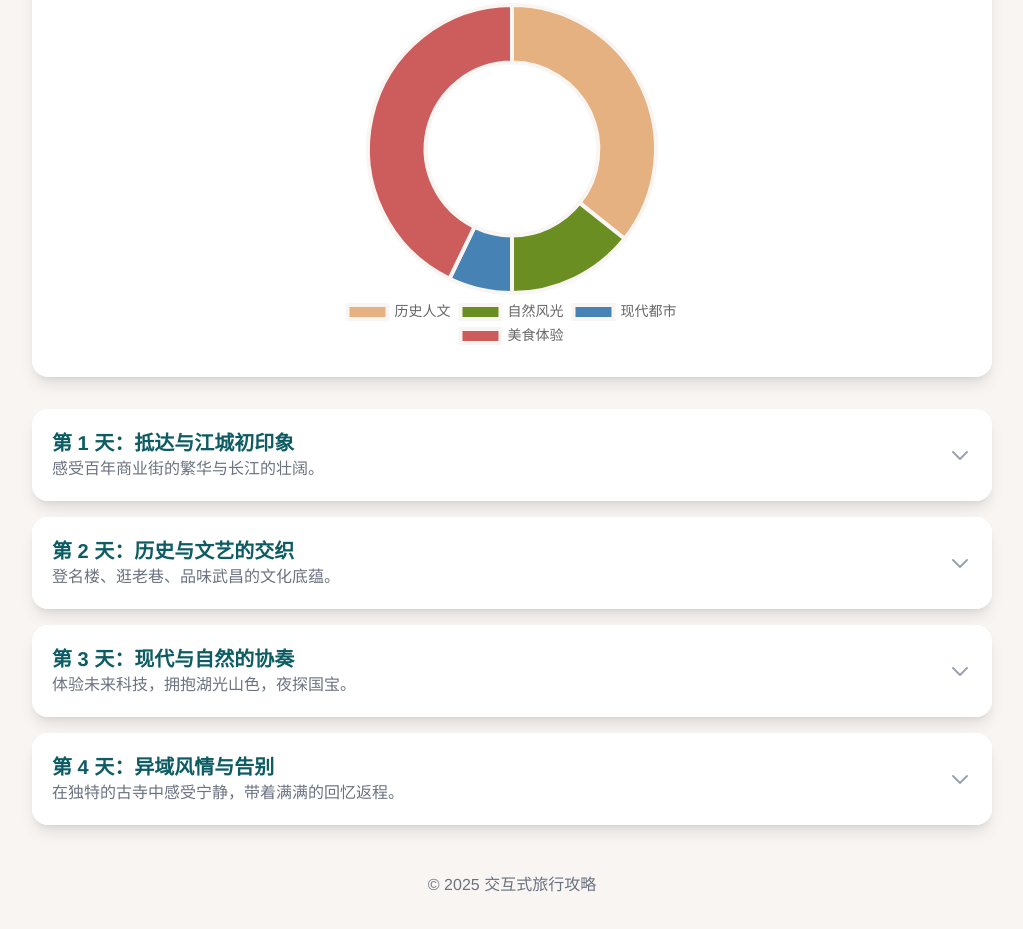
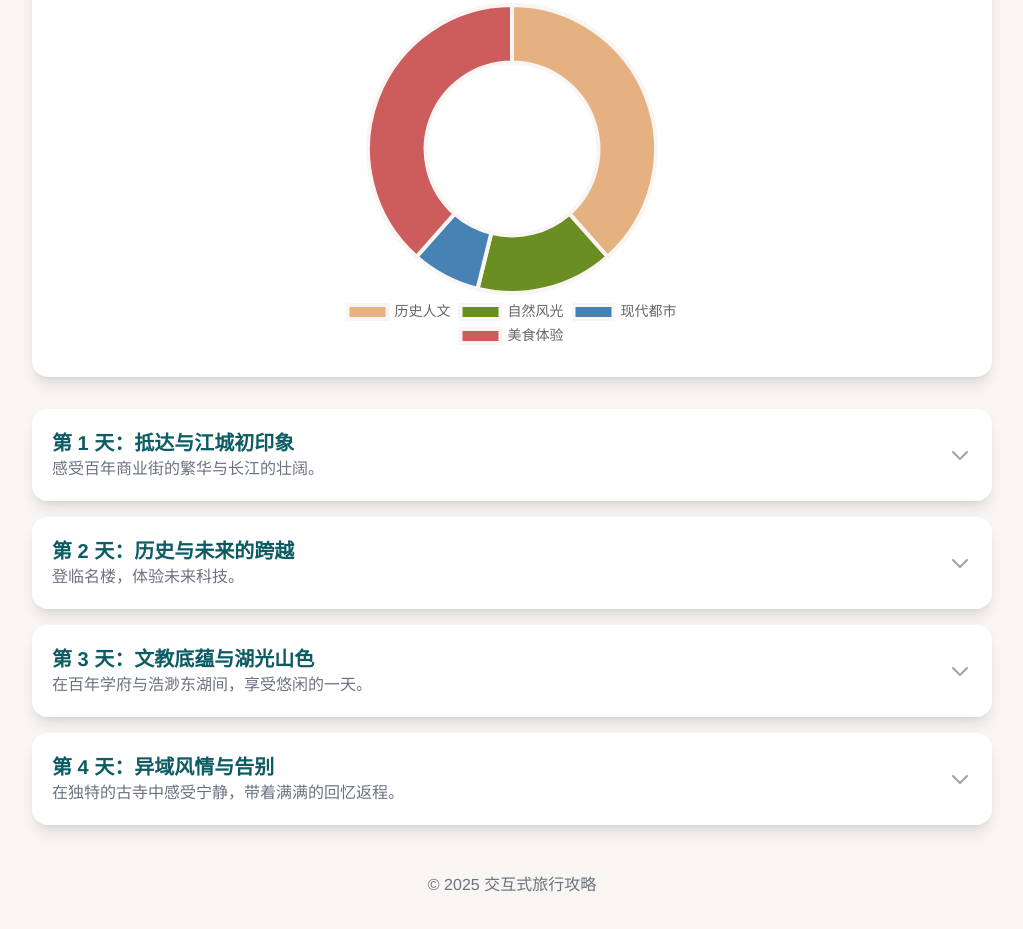
Before and after one commit to dx870930/wuhan, a plain HTML site: page index.html in a window 1280 px wide. Shown: the part 377-1306 px from the top of the page, without its empty margins (128-1151 px from the left). Drawn offline with nearby package versions, Linux system fonts and the light colour scheme.

Commit message:
Update index.html

```diff
--- a/index.html
+++ b/index.html
@@ -153,7 +153,7 @@
                         <ul class="list-disc list-inside space-y-2 text-gray-700">
                             <li><strong>汉口火车站 → 酒店：</strong>乘坐 <span class="metro-line">地铁2号线</span> 直达【江汉路站】。</li>
                             <li><strong>前往黄鹤楼：</strong>从【江汉路站】乘 <span class="metro-line">地铁6号线</span> 换乘 <span class="metro-line">地铁5号线</span> 至【司门口黄鹤楼站】。</li>
-                            <li><strong>前往光谷：</strong>从【江汉路站】乘坐 <span class="metro-line">地铁2号线</span> 一路直达【光谷广场站】。</li>
+                            <li><strong>前往光谷：</strong>从武昌古城（如【积玉桥站】）乘坐 <span class="metro-line">地铁2号线</span> 前往【光谷广场站】。</li>
                             <li><strong>前往古德寺：</strong>从【江汉路站】乘 <span class="metro-line">地铁2号线</span> 换乘 <span class="metro-line">地铁1号线</span> 至【头道街站】。</li>
                         </ul>
                     </div>
@@ -191,35 +191,34 @@
                 },
                 {
                     day: 2,
-                    title: "历史与文艺的交织",
-                    theme: "登名楼、逛老巷、品味武昌的文化底蕴。",
+                    title: "历史与未来的跨越",
+                    theme: "登临名楼，体验未来科技。",
                     schedule: [
-                        { time: "上午", activity: "登临黄鹤楼，之后漫步于武汉长江大桥。", cultural: "黄鹤楼" },
+                        { time: "上午", activity: "登临黄鹤楼。", cultural: "黄鹤楼" },
                         { time: "中午", activity: "在户部巷享用午餐，品尝各类地道小吃。" },
-                        { time: "下午", activity: "参观辛亥革命武昌起义纪念馆（红楼），之后前往昙华林文艺街区闲逛。" }
+                        { time: "下午", activity: "之后步行前往昙华林文艺街区闲逛。", cultural: "昙华林" },
+                        { time: "下午", activity: "前往光谷，体验新潮的光谷空轨。", cultural: "光谷空轨" }
                     ],
-                    transport: "从【江汉路站】乘坐<span class='metro-line'>地铁6号线</span>，在【六渡桥站】换乘<span class='metro-line'>地铁5号线</span>至【司门口黄鹤楼站】（A口出）。当日武昌景点均可步行连接。",
+                    transport: "上午游览后，需从户部巷或昙华林附近乘坐<span class='metro-line'>地铁2号线</span>（从积玉桥站上车）前往光谷广场站（车程约45-60分钟）。晚餐地点也在光谷，行程连贯。",
                     food: [
-                        { name: "徐嫂糊汤粉", desc: "户部巷经典，鱼汤鲜美。", type: "小吃" },
-                        { name: "何记豆皮", desc: "户部巷必吃，外酥里糯。", type: "小吃" },
-                        { name: "石婆婆热干面", desc: "户部巷地道选择。", type: "小吃" },
-                        { name: "靓靓蒸虾", desc: "（雪松路总店）武汉宵夜的代表，品尝清蒸或油焖小龙虾。", type: "正餐" }
+                        { name: "户部巷小吃", desc: "品尝徐嫂糊汤粉、何记豆皮等。", type: "小吃" },
+                        { name: "靓靓蒸虾", desc: "（光谷康桥小区店）晚餐可在此品尝武汉最受欢迎的小龙虾之一。", type: "正餐" }
                     ]
                 },
                 {
                     day: 3,
-                    title: "现代与自然的协奏",
-                    theme: "体验未来科技，拥抱湖光山色，夜探国宝。",
+                    title: "文教底蕴与湖光山色",
+                    theme: "在百年学府与浩渺东湖间，享受悠闲的一天。",
                     schedule: [
-                        { time: "上午", activity: "前往光谷，体验新潮的光谷空轨。" },
-                        { time: "中午", activity: "在光谷商业区自由选择午餐。" },
-                        { time: "下午", activity: "游览武汉大学，之后前往东湖风景区骑行或散步。" },
+                        { time: "上午", activity: "游览武汉大学。", cultural: "武汉大学" },
+                        { time: "中午", activity: "在武汉大学附近享用午餐。" },
+                        { time: "下午", activity: "漫步或骑行于整个东湖风景区。" },
                         { time: "晚上", activity: "在武大或东湖附近品尝小吃，之后18:30参观湖北省博物馆。", cultural: "湖北省博物馆" }
                     ],
-                    transport: "从【江汉路站】乘坐<span class='metro-line'>地铁2号线</span>直达【光谷广场站】。从光谷乘<span class='metro-line'>地铁2号线</span>至【街道口站】前往武大。武大、东湖、博物馆三地相连，建议步行或骑行。",
+                    transport: "从【江汉路站】乘坐<span class='metro-line'>地铁2号线</span>至【街道口站】或【广埠屯站】前往武大。本日所有景点均在东湖片区，步行或骑行即可轻松连接。",
                     food: [
-                        { name: "江南小观园", desc: "（武大店）被誉为“武大校外食堂”，品尝地道湖北菜。", type: "正餐" },
-                        { name: "武大周边小吃", desc: "珞珈山、广八路附近有众多小吃摊点，选择多样。", type: "小吃" }
+                        { name: "江南小观园", desc: "（武大店）被誉为“武大校外食堂”，可在此享用午餐，品尝地道湖北菜。", type: "正餐" },
+                        { name: "武大周边小吃", desc: "珞珈山、广八路附近有众多小吃摊点，晚餐可在此解决。", type: "小吃" }
                     ]
                 },
                 {
@@ -395,7 +394,7 @@
                         labels: ['历史人文', '自然风光', '现代都市', '美食体验'],
                         datasets: [{
                             label: '活动数量',
-                            data: [5, 2, 1, 6],
+                            data: [5, 2, 1, 5],
                             backgroundColor: [
                                 '#E5B181', // Historical
                                 '#6B8E23', // Nature
```
